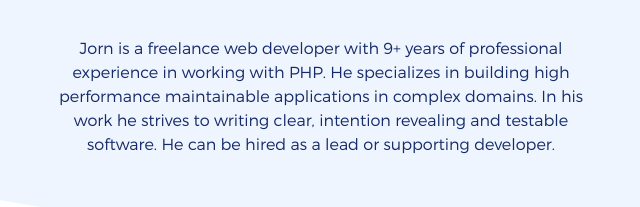
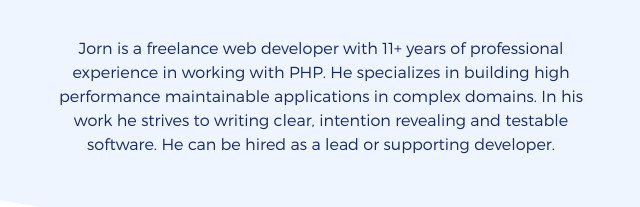
Before and after one commit to jornoomen/jornoomen.gitub.io, a website: page index.html in a window 1280 px wide. Shown: the part 367-574 px from the top of the page, 24-664 px from the left. Drawn offline with Linux system fonts and the light colour scheme.

Commit message:
Update index.html

```diff
--- a/index.html
+++ b/index.html
@@ -24,7 +24,7 @@
                 <div class="row">
                     <div class="col-md-6">
                         <h1 class="heading heading-primary">Jorn Oomen, freelance PHP web developer</h1>
-                        <p class="text-center">Jorn is a freelance web developer with 9+ years of professional
+                        <p class="text-center">Jorn is a freelance web developer with 11+ years of professional
                             experience in working with PHP. He specializes in building high performance maintainable
                             applications in complex domains. In his work he strives to writing clear, intention
                             revealing and testable software. He can be hired as a lead or supporting developer.</p>
```
